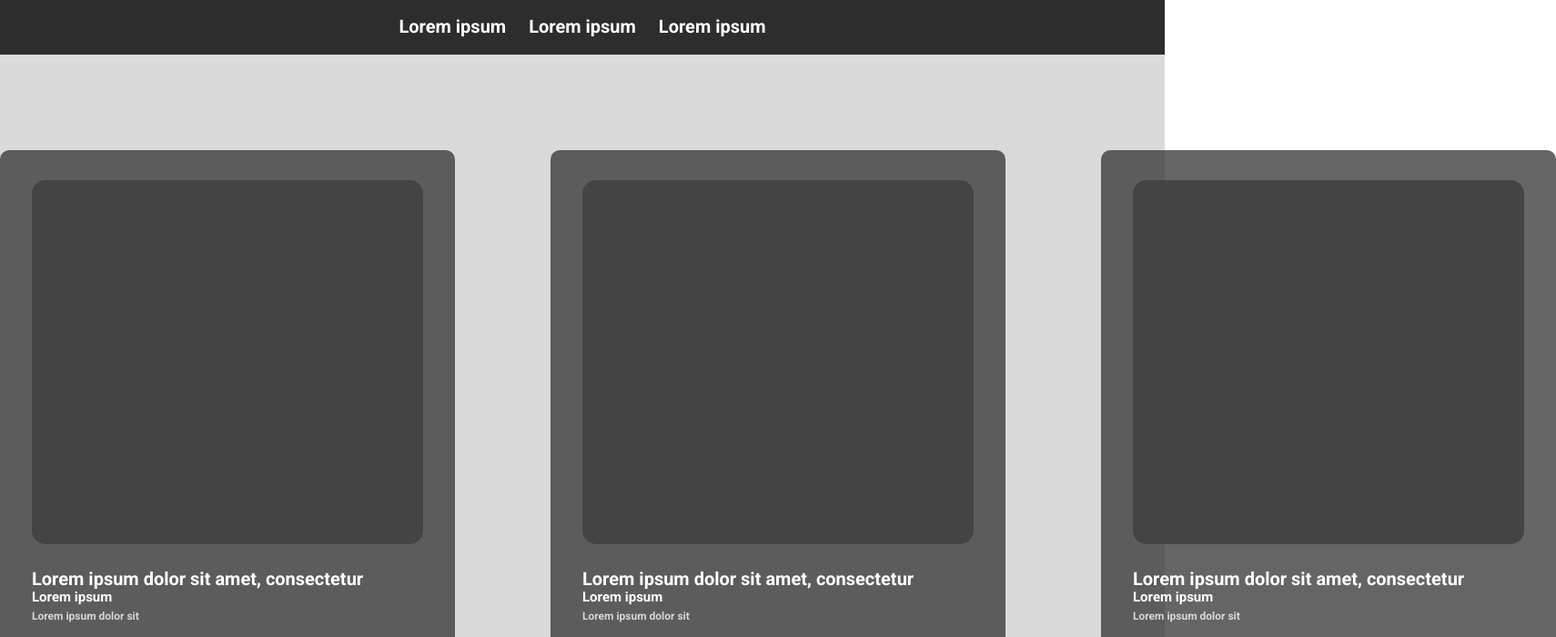
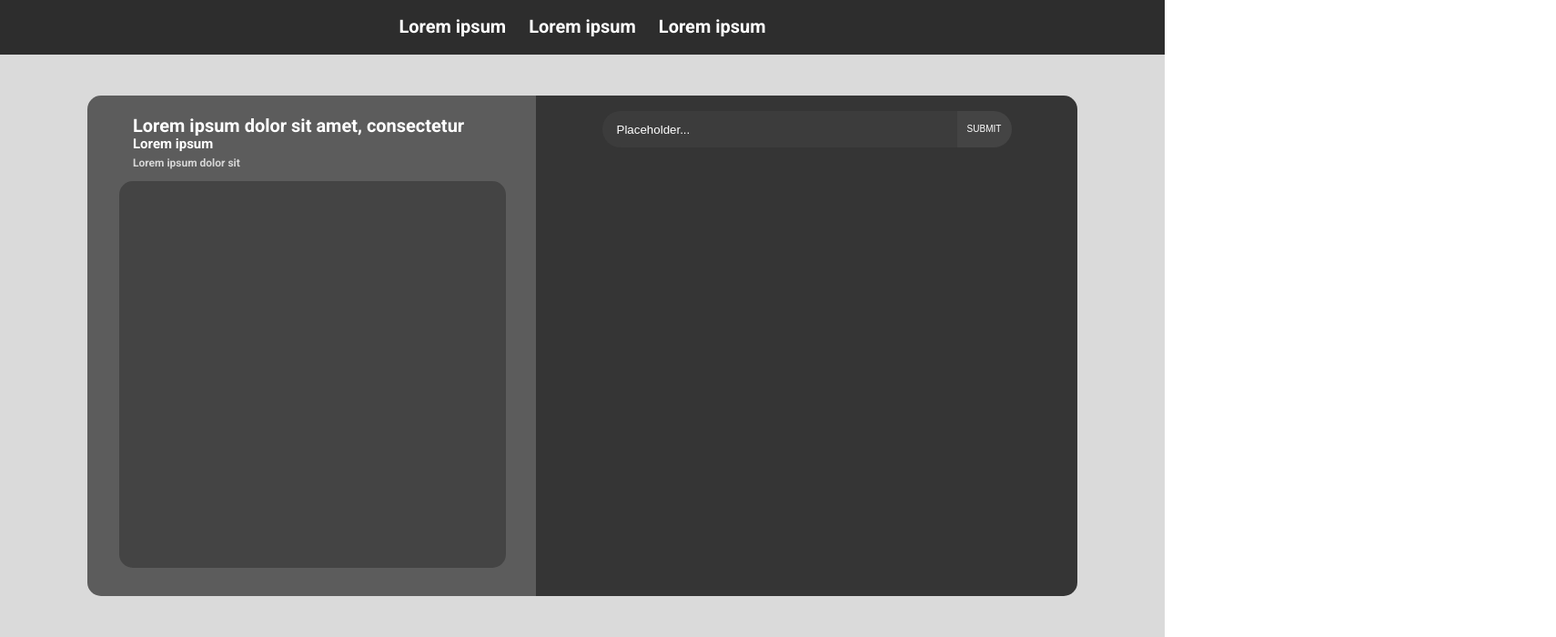
Before and after one commit to AudriusAnusauskas/KTTask, a React (Create React App) app: page / in a window 1280 px wide. Shown: the top 700 px of the page at 91% size, 1710 px wide, since content can reach past the window. Built offline with nearby package versions, Linux system fonts and the light colour scheme.

Commit message:
implement responsive design @1750px & 1200px

```diff
--- a/src/components/Card/Card.module.css
+++ b/src/components/Card/Card.module.css
@@ -1,9 +1,11 @@
 .card {
   width: 500px;
-  margin-top: 105px;
-  z-index: 1;
+  display: flex;
+  flex-direction: column;
 }
 .topContainer {
+  display: flex;
+  flex-direction: column;
   width: 500px;
   height: 550px;
   border-radius: 10px 10px 0 0;
@@ -50,3 +52,35 @@
   line-height: 22px;
   opacity: 0.75;
 }
+@media screen and (max-width: 1750px) and (min-width: 1200px) {
+  .card {
+    width: 1088px;
+    flex-direction: row;
+  }
+  .topContainer {
+    width: 493px;
+    border-radius: 15px 0px 0px 15px;
+    flex-direction: column-reverse;
+  }
+  .bottomContainer {
+    width: 500px;
+    height: 275px;
+    background-color: #353535;
+    border-radius: 0 0 15px 0;
+  }
+  .screen {
+    position: relative;
+    width: 425px;
+    height: 425px;
+    top: -31px;
+  }
+  .textBox {
+    margin: 0 auto 9px 50px;
+    top: -31px;
+  }
+  .bottomContainer {
+    width: 595px;
+    height: 550px;
+    border-radius: 0px 15px 15px 0px;
+  }
+}
--- a/src/components/Header/Header.jsx
+++ b/src/components/Header/Header.jsx
@@ -7,7 +7,7 @@ import Navigation from "../Navigation/Navigation";
 
 const Header = () => {
   const [isSidebarVisible, setIsSidebarVisible] = useState(false);
-  const { matches } = useMediaQuery({ matchQuery: "(max-width: 640px)" });
+  const { matches } = useMediaQuery({ matchQuery: "(max-width: 1200px)" });
 
   useEffect(() => {
     if (matches) {
--- a/src/components/Header/Header.module.css
+++ b/src/components/Header/Header.module.css
@@ -8,9 +8,10 @@
   position: sticky;
   top: 0;
   z-index: 100;
+  margin-bottom: 45px;
 }
 
-@media screen and (max-width: 640px) {
+@media screen and (max-width: 1200px) {
   .header {
     justify-content: flex-end;
     padding-right: 13px;
--- a/src/components/Layout/Layout.module.css
+++ b/src/components/Layout/Layout.module.css
@@ -1,5 +1,16 @@
 .main {
   background-color: #dadada;
   height: calc(100vh - 60px);
-  /* overflow: hidden; */
 }
+
+@media screen and (max-width: 1750px) {
+  .main {
+    height: 185vh;
+  }
+}
+
+@media screen and (max-width: 1200px) {
+  .main {
+    height: 260vh;
+  }
+}
--- a/src/components/MainContainer/MainContainer.module.css
+++ b/src/components/MainContainer/MainContainer.module.css
@@ -6,3 +6,18 @@
   justify-content: space-evenly;
   height: calc(100vh - 60px);
 }
+
+@media screen and (max-width: 1750px) {
+  .main {
+    flex-direction: column;
+    justify-content: flex-start;
+    align-items: center;
+    gap: 60px;
+  }
+}
+
+@media screen and (max-width: 1200px) {
+  .main {
+    gap: 48px;
+  }
+}
--- a/src/components/Navigation/Navigation.module.css
+++ b/src/components/Navigation/Navigation.module.css
@@ -12,9 +12,9 @@
   line-height: 23.44px;
 }
 
-@media screen and (max-width: 640px) {
+@media screen and (max-width: 1200px) {
   .navigation {
-    position: sticky;
+    /* position: sticky; */
     flex-direction: column;
     height: calc(100vh - 60px);
   }
--- a/src/components/Sidebar/Sidebar.module.css
+++ b/src/components/Sidebar/Sidebar.module.css
@@ -2,24 +2,26 @@
   display: flex;
   flex-direction: column;
   justify-content: center;
-  height: 100%;
+  align-items: center;
   background-color: #323232;
   opacity: 0.75;
-  width: 640px;
+  width: 1200px;
   position: fixed;
 }
 .backdrop {
+  display: flex;
+  align-items: center;
   box-sizing: border-box;
   position: absolute;
   top: 60px;
   right: 0;
   background: #fff;
   z-index: 100;
-  width: 100%;
+  width: 1200px;
   height: calc(100vh - 60px);
 }
 
-@media screen and (min-width: 640px) {
+@media screen and (min-width: 1200px) {
   .backdrop {
     display: none;
   }
--- a/src/components/Submitter/Submitter.module.css
+++ b/src/components/Submitter/Submitter.module.css
@@ -73,7 +73,7 @@
 .submitterContainer::-webkit-scrollbar {
   width: 10px;
   background: #353535;
-  border-radius: 10px 0;
+  border-radius: 15px 0;
 }
 .submitterContainer::-webkit-scrollbar-track {
   background-color: #b0b0b0;
@@ -87,3 +87,22 @@
   border-radius: 0 0 5px 5px;
   background: #5f5f5f;
 }
+@media screen and (max-width: 1750px) and (min-width: 1200px) {
+  .submitterContainer {
+    height: 490px;
+  }
+
+  .form {
+    padding-top: 17px;
+  }
+
+  .submitterContainer::-webkit-scrollbar-track {
+    border-radius: 5px;
+    margin-bottom: 18px;
+    margin-top: -30px;
+  }
+  .submitterContainer::-webkit-scrollbar-thumb {
+    height: 258px;
+    border-radius: 5px;
+  }
+}
```
